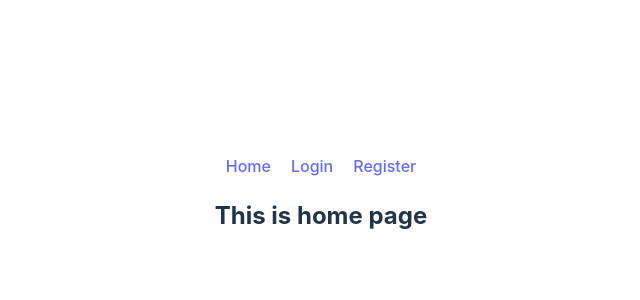
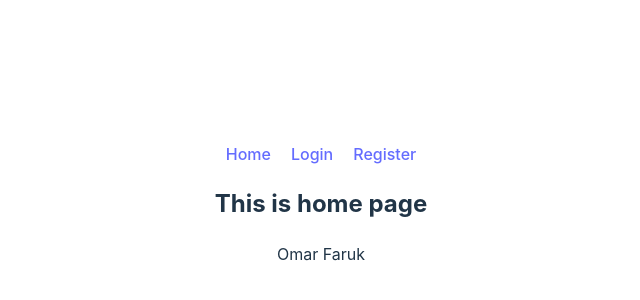
Before and after one commit to code-with-omar/react-authentication, a React (Vite) app in the folder auth-react-context/: page / in a window 1280 px wide. Shown: the part 196-496 px from the top of the page, without its empty margins (319-959 px from the left). Built offline with nearby package versions, Linux system fonts and the light colour scheme.

Commit message:
Create context api for user

```diff
--- a/auth-react-context/src/components/Home/Home.jsx
+++ b/auth-react-context/src/components/Home/Home.jsx
@@ -1,9 +1,14 @@
-import React from 'react';
+import React, { useContext } from 'react';
+import { UserContext } from '../Provider/UserProviders';
 
 const Home = () => {
+    const user=useContext(UserContext);
     return (
         <div>
             <h2>This is home page</h2>
+            {
+                user && <span>{user.displayName}</span>
+            }
         </div>
     );
 };
--- /dev/null
+++ b/auth-react-context/src/components/Provider/UserProviders.jsx
@@ -0,0 +1,13 @@
+import { createContext } from "react";
+
+export const UserContext = createContext(null);
+const UserProviders = ({ children }) => {
+    const user = { displayName: "Omar Faruk" }
+    return (
+        <UserContext.Provider value={user}>
+            {children}
+        </UserContext.Provider>
+    );
+};
+
+export default UserProviders;
--- a/auth-react-context/src/main.jsx
+++ b/auth-react-context/src/main.jsx
@@ -7,29 +7,33 @@ import Main from './components/layout/Main';
 import Home from './components/Home/Home';
 import Login from './components/Login/Login';
 import Register from './components/Register/Register';
+import UserProviders from './components/Provider/UserProviders';
 
 const router = createBrowserRouter([
   {
     path: "/",
     element: <Main></Main>,
-    children:[
+    children: [
       {
-        path:"/",
-        element:<Home></Home>
+        path: "/",
+        element: <Home></Home>
       },
       {
-        path:"/login",
-        element:<Login></Login>
+        path: "/login",
+        element: <Login></Login>
       },
       {
-        path:"/register",
-        element:<Register></Register>
+        path: "/register",
+        element: <Register></Register>
       }
     ]
   },
 ]);
 ReactDOM.createRoot(document.getElementById('root')).render(
   <React.StrictMode>
-    <RouterProvider router={router} />
+    <UserProviders>
+      <RouterProvider router={router} />
+    </UserProviders>
+
   </React.StrictMode>,
 )
```
Also changed, not shown: auth-react-context/src/__steps__.js (added, +11 -0 lines).
